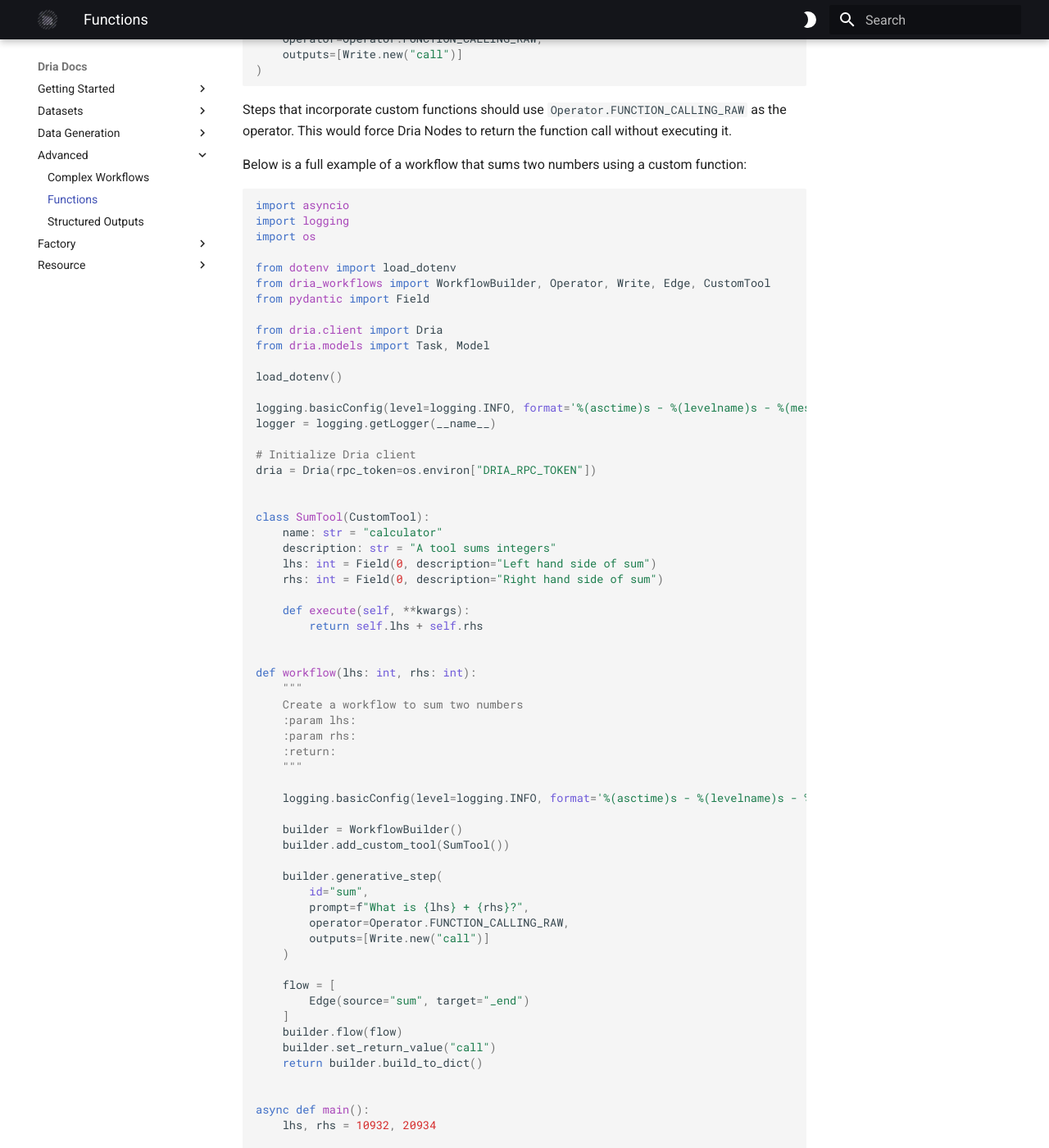
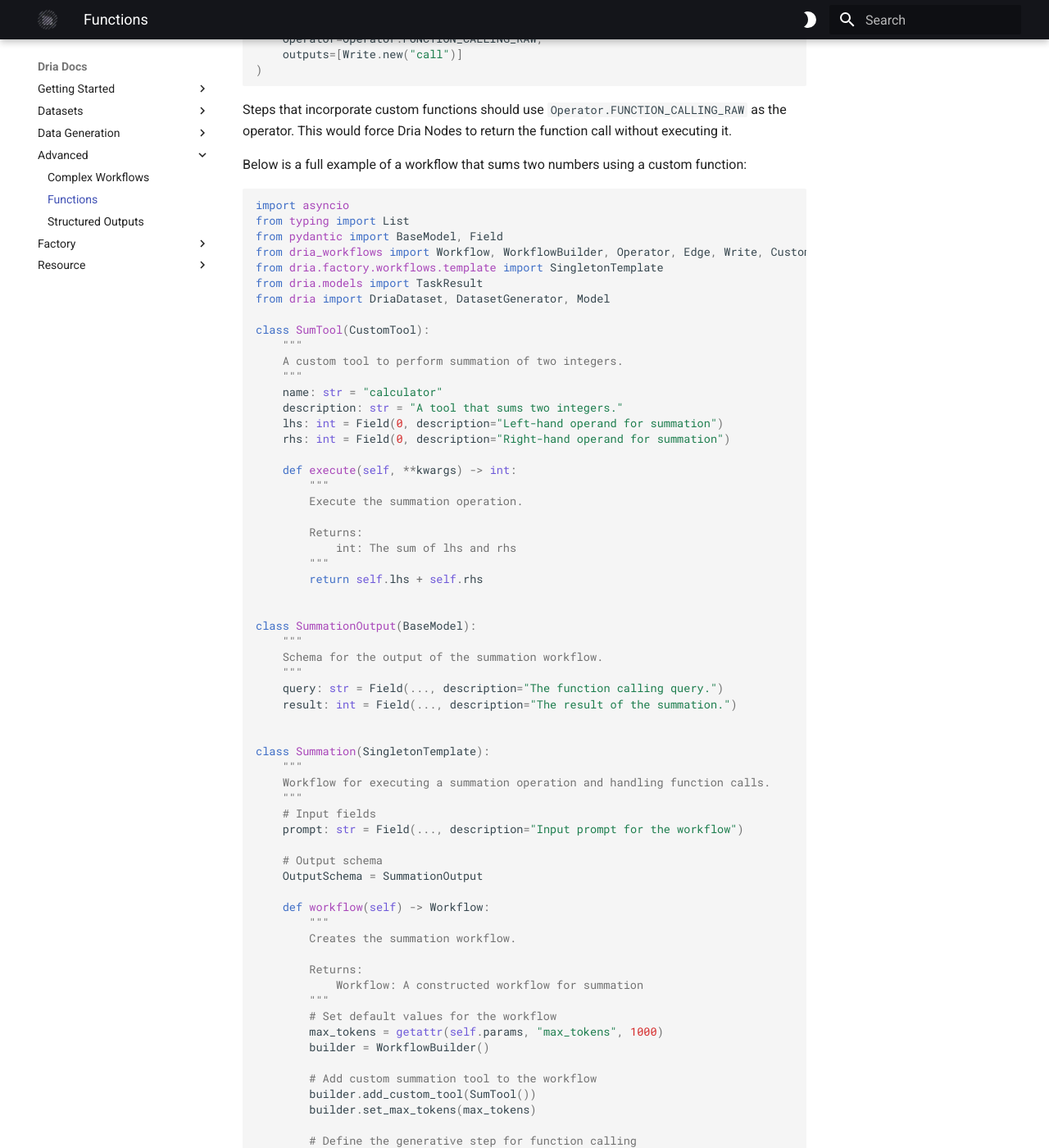
Before and after one commit to firstbatchxyz/dria-blog, an MkDocs documentation site: the page built from docs/how-to/functions.md, in a window 1280 px wide and 1400 px high, scrolled down 1618 px. Shown: the whole window at 82% size. Built offline with MkDocs 1.6.1 and Material for MkDocs 9.7.7, drawn with Linux system fonts in a browser that asks for light colours; some of the changed text lies outside the part shown.

Commit message:
function calling example fixed, tkinter issue added on installation.md

````diff
--- a/docs/how-to/functions.md
+++ b/docs/how-to/functions.md
@@ -93,82 +93,122 @@ Below is a full example of a workflow that sums two numbers using a custom funct
 
 ```python
 import asyncio
-import logging
-import os
-
-from dotenv import load_dotenv
-from dria_workflows import WorkflowBuilder, Operator, Write, Edge, CustomTool
-from pydantic import Field
-
-from dria.client import Dria
-from dria.models import Task, Model
-
-load_dotenv()
-
-logging.basicConfig(level=logging.INFO, format='%(asctime)s - %(levelname)s - %(message)s')
-logger = logging.getLogger(__name__)
-
-# Initialize Dria client
-dria = Dria(rpc_token=os.environ["DRIA_RPC_TOKEN"])
-
+from typing import List
+from pydantic import BaseModel, Field
+from dria_workflows import Workflow, WorkflowBuilder, Operator, Edge, Write, CustomTool
+from dria.factory.workflows.template import SingletonTemplate
+from dria.models import TaskResult
+from dria import DriaDataset, DatasetGenerator, Model
 
 class SumTool(CustomTool):
+    """
+    A custom tool to perform summation of two integers.
+    """
     name: str = "calculator"
-    description: str = "A tool sums integers"
-    lhs: int = Field(0, description="Left hand side of sum")
-    rhs: int = Field(0, description="Right hand side of sum")
+    description: str = "A tool that sums two integers."
+    lhs: int = Field(0, description="Left-hand operand for summation")
+    rhs: int = Field(0, description="Right-hand operand for summation")
 
-    def execute(self, **kwargs):
+    def execute(self, **kwargs) -> int:
+        """
+        Execute the summation operation.
+
+        Returns:
+            int: The sum of lhs and rhs
+        """
         return self.lhs + self.rhs
 
 
-def workflow(lhs: int, rhs: int):
+class SummationOutput(BaseModel):
     """
-    Create a workflow to sum two numbers
-    :param lhs:
-    :param rhs:
-    :return:
+    Schema for the output of the summation workflow.
     """
-
-    logging.basicConfig(level=logging.INFO, format='%(asctime)s - %(levelname)s - %(message)s')
-
-    builder = WorkflowBuilder()
-    builder.add_custom_tool(SumTool())
-
-    builder.generative_step(
-        id="sum",
-        prompt=f"What is {lhs} + {rhs}?",
-        operator=Operator.FUNCTION_CALLING_RAW,
-        outputs=[Write.new("call")]
-    )
-
-    flow = [
-        Edge(source="sum", target="_end")
-    ]
-    builder.flow(flow)
-    builder.set_return_value("call")
-    return builder.build_to_dict()
+    query: str = Field(..., description="The function calling query.")
+    result: int = Field(..., description="The result of the summation.")
 
 
-async def main():
-    lhs, rhs = 10932, 20934
+class Summation(SingletonTemplate):
+    """
+    Workflow for executing a summation operation and handling function calls.
+    """
+    # Input fields
+    prompt: str = Field(..., description="Input prompt for the workflow")
 
-    await dria.initialize()
-    results = await dria.execute(Task(
-        workflow=workflow(lhs, rhs),
-        models=[
-            Model.QWEN2_5_7B_FP16,
-            Model.GPT4O
-        ]
-    ))
+    # Output schema
+    OutputSchema = SummationOutput
 
-    for result in results:
-        for call in result.parse():
-            print(call.execute([SumTool]))
+    def workflow(self) -> Workflow:
+        """
+        Creates the summation workflow.
 
+        Returns:
+            Workflow: A constructed workflow for summation
+        """
+        # Set default values for the workflow
+        max_tokens = getattr(self.params, "max_tokens", 1000)
+        builder = WorkflowBuilder()
 
-if __name__ == "__main__":
-    asyncio.run(main())
+        # Add custom summation tool to the workflow
+        builder.add_custom_tool(SumTool())
+        builder.set_max_tokens(max_tokens)
+
+        # Define the generative step for function calling
+        builder.generative_step(
+            prompt=self.prompt,
+            operator=Operator.FUNCTION_CALLING_RAW,
+            outputs=[Write.new("calculation_result")]
+        )
+
+        # Define the workflow flow structure
+        flow = [Edge(source="0", target="_end")]
+        builder.flow(flow)
+
+        # Set the final return value of the workflow
+        builder.set_return_value("calculation_result")
+        return builder.build()
+
+    def callback(self, result: List[TaskResult]) -> List[SummationOutput]:
+        """
+        Parses the workflow results into validated output objects.
+
+        Args:
+            result: List of TaskResult objects
+
+        Returns:
+            List[SummationOutput]: List of validated summation outputs
+        """
+        outputs = []
+        for task_result in result:
+            for calculation in task_result.parse():
+                outputs.append(
+                    SummationOutput(
+                        query=task_result.result,
+                        result=calculation.execute([SumTool])
+                    )
+                )
+        return outputs
+
+instructions = [
+    {
+        "prompt": "What is 10212 + 12677?"
+    }
+]
+
+my_dataset = DriaDataset("summation_test", "a test dataset", Summation.OutputSchema)
+generator = DatasetGenerator(dataset=my_dataset)
+
+asyncio.run(
+    generator.generate(
+        instructions,
+        Summation,
+        [
+            Model.GPT4O,
+        ],
+    )
+)
+
+print(my_dataset.get_entries())
+
 ```
 
 #### HttpRequestTool
````
Also changed, not shown: docs/installation.md (+25 -0 lines).
